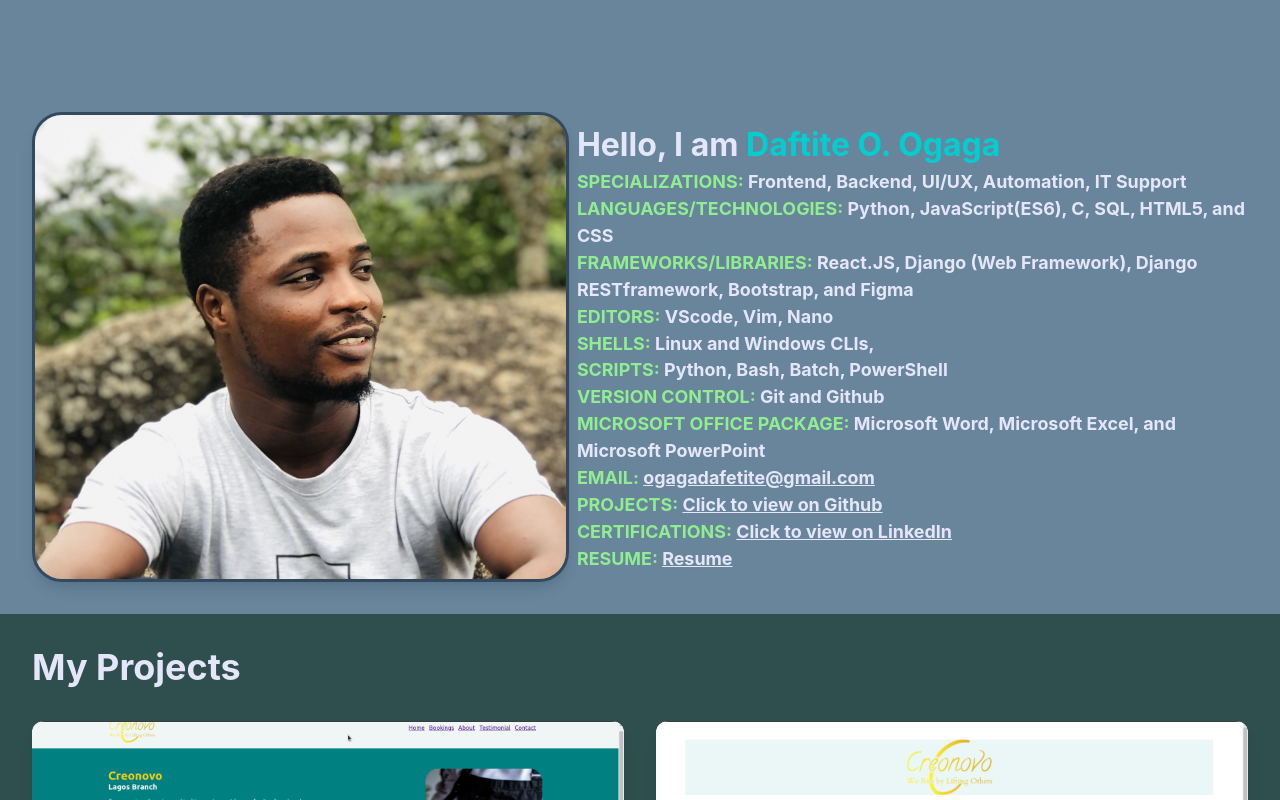
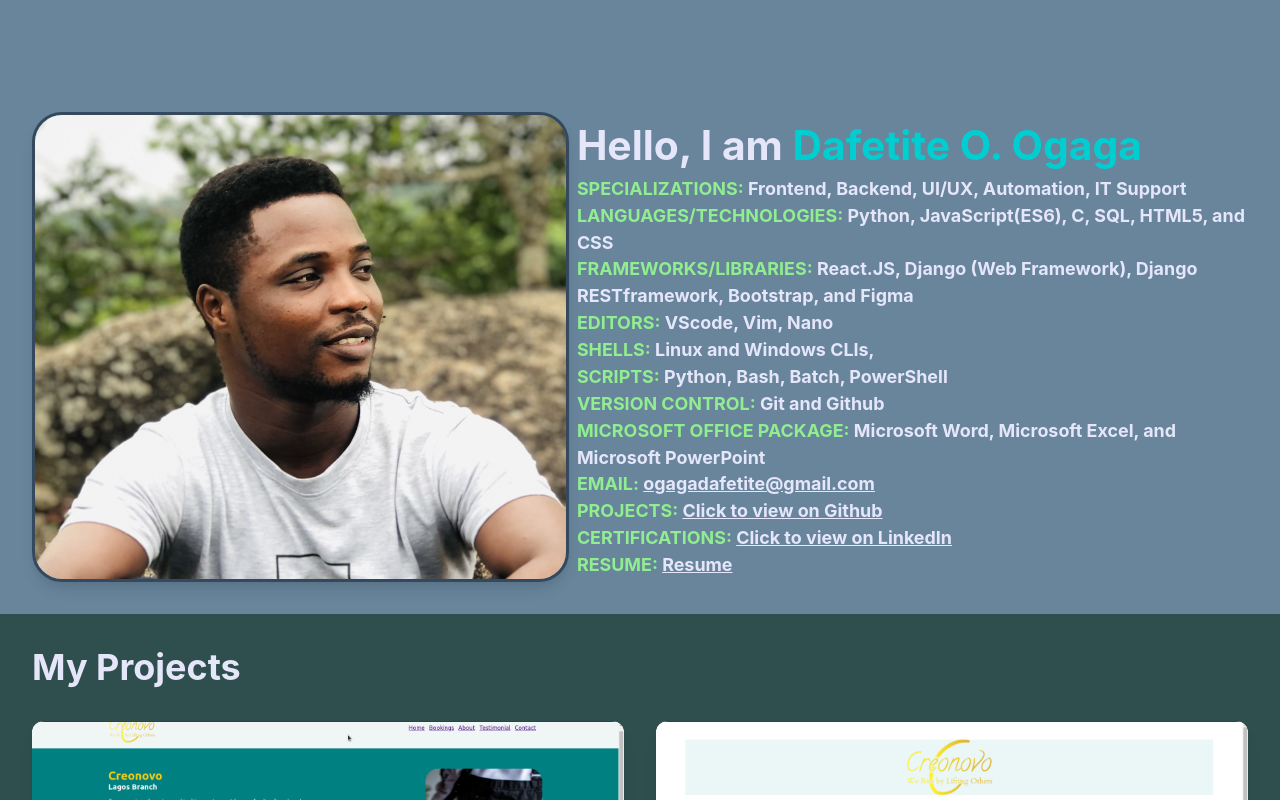
Before and after one commit to DafetiteOgaga/dafetite, a React (Create React App) app: page / in a window 1280 px wide. Shown: the top 800 px of the page. Built offline with nearby package versions, Linux system fonts and the light colour scheme.

Commit message:
fix: responsieness

```diff
--- a/src/components/LandingSection.js
+++ b/src/components/LandingSection.js
@@ -53,7 +53,7 @@ const links = {
       linkName: "Resume",
       },
 }
-const name = "Daftite O. Ogaga";
+const name = "Dafetite O. Ogaga";
 const LandingSection = () => (
  <FullScreenSection
     style={{paddingTop: "7rem"}}
```
Also changed, not shown: src/App.css (+5 -5 lines).
